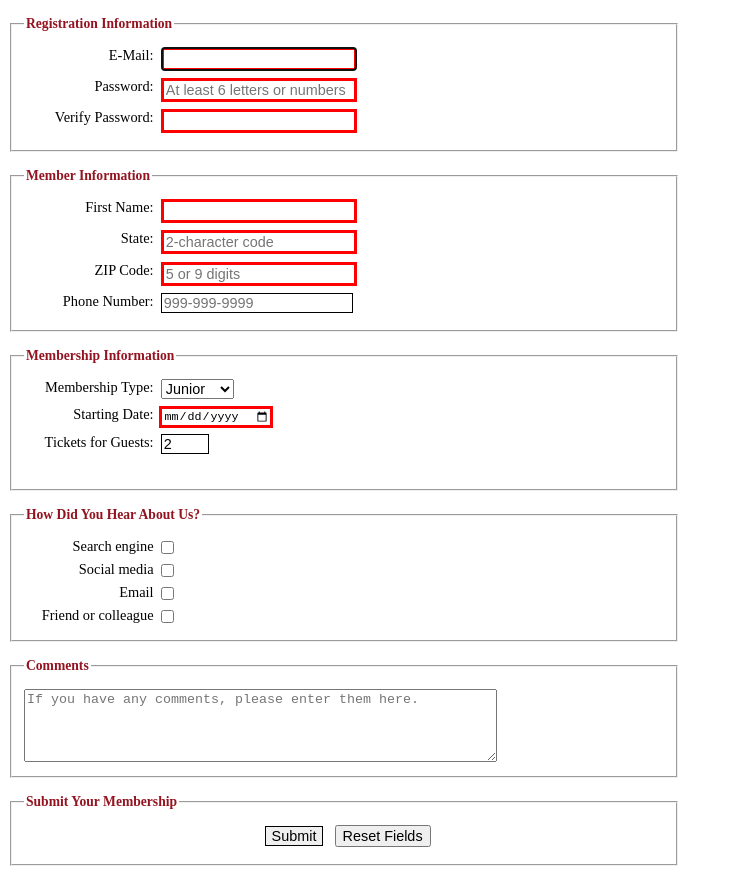
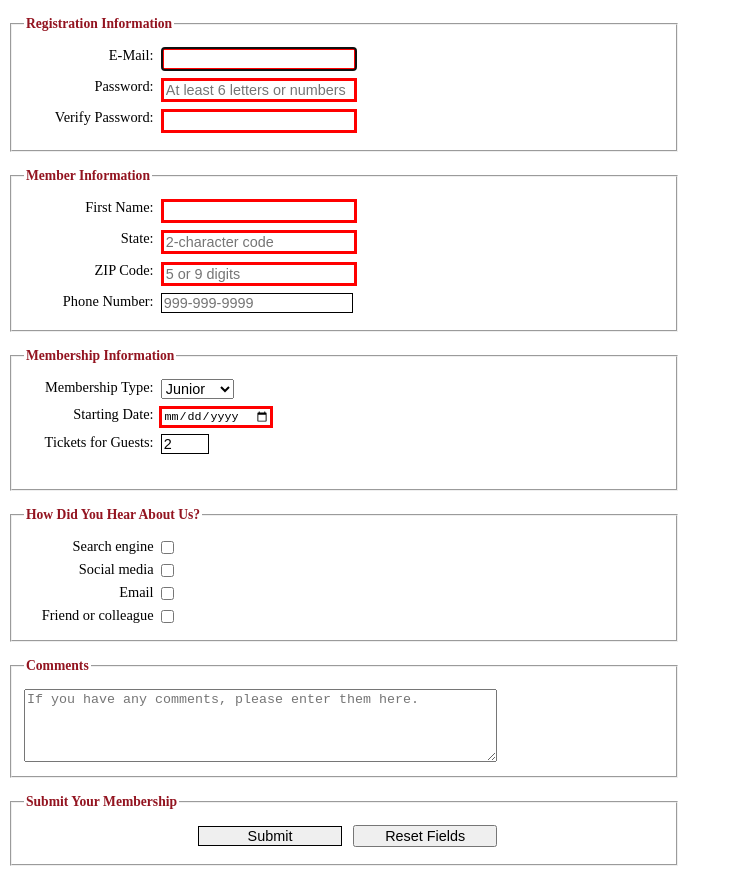
Before and after one commit to ckccltr/ckccltr.github.io, a plain HTML site: page form.html in a window 1280 px wide. Shown: the whole page, without its empty margins (0-731 px from the left). Drawn offline with Linux system fonts and the light colour scheme.

Commit message:
trying to see if I could adjust width of the buttons in submit_membership in css

```diff
--- a/styles/form.css
+++ b/styles/form.css
@@ -90,3 +90,7 @@ textarea {
 .submit_membership legend{
     text-align: left;
 }
+
+#button, #reset{
+    width: 10em;
+}
```
